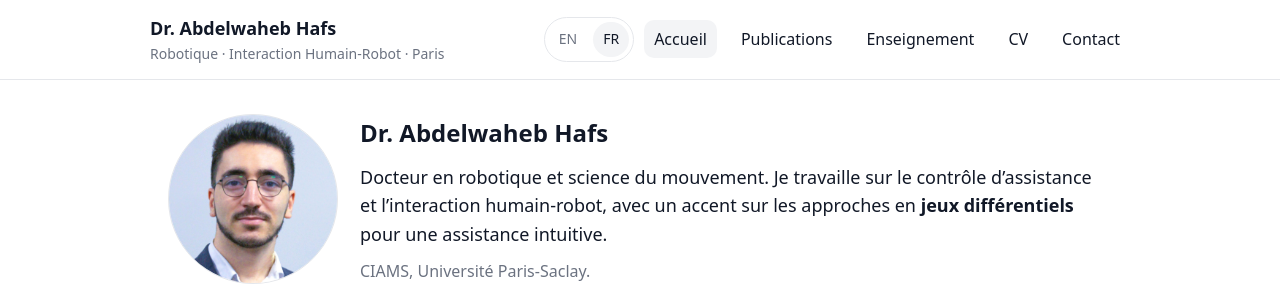
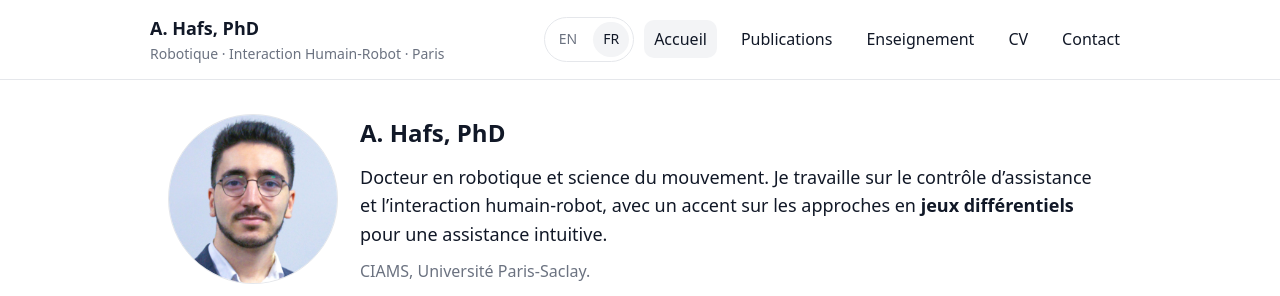
Before and after one commit to abdelwahebhafs/abdelwahebhafs.github.io, a plain HTML site: page fr/index.html in a window 1280 px wide. Shown: the top 296 px of the page. Drawn offline with Linux system fonts and the light colour scheme.

Commit message:
changing name

```diff
--- a/fr/index.html
+++ b/fr/index.html
@@ -13,7 +13,7 @@
 <header class="site-header">
   <div class="container header-inner">
     <div class="brand">
-      <a href="index.html" class="brand-link">Dr. Abdelwaheb Hafs</a>
+      <a href="index.html" class="brand-link">A. Hafs, PhD</a>
       <div class="brand-subtitle">Robotique · Interaction Humain-Robot · Paris</div>
     </div>
 
@@ -45,7 +45,7 @@
     </div>
 
     <div class="hero-text">
-      <h1 style="margin:0;">Dr. Abdelwaheb Hafs</h1>
+      <h1 style="margin:0;">A. Hafs, PhD</h1>
 
       <p class="lead">
         Docteur en robotique et science du mouvement. Je travaille sur le contrôle d’assistance et l’interaction humain-robot, avec un accent sur les approches en <strong>jeux différentiels</strong> pour une assistance intuitive.
```
Also changed, not shown: index.html (+2 -2 lines).
